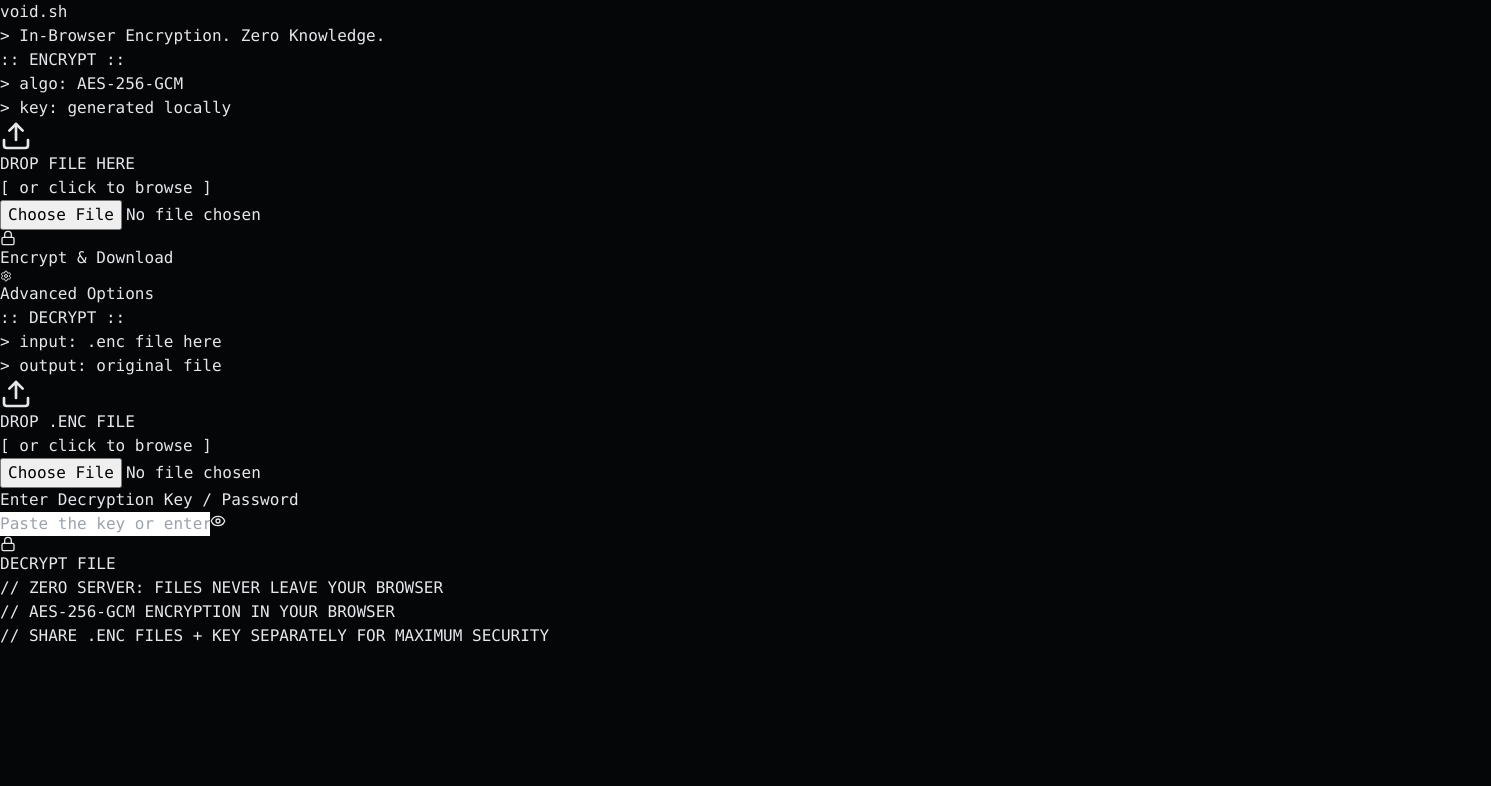
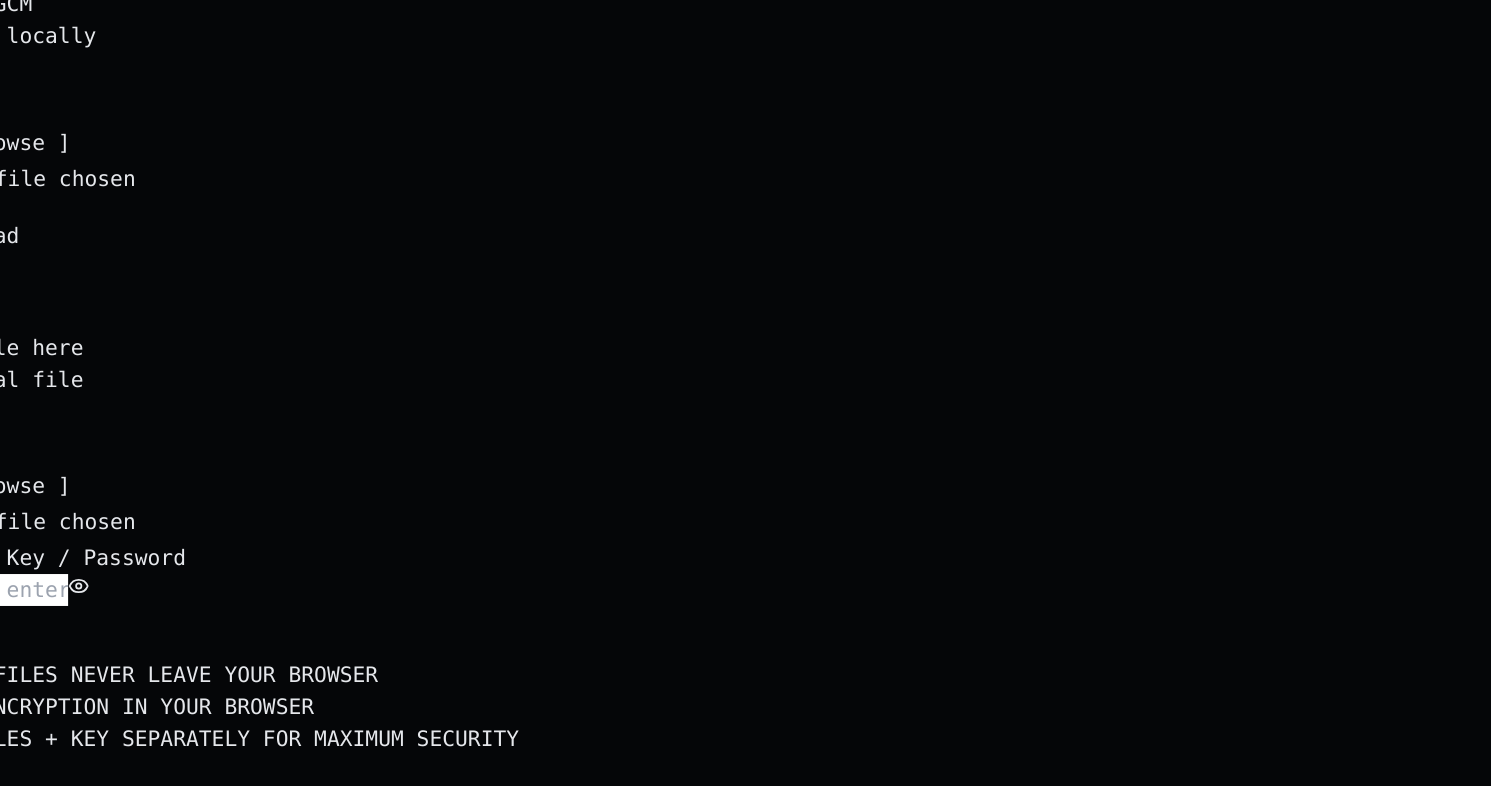
Before and after one commit to P4v3r/void-sh, a React (Vite) app: page / in a window 1280 px wide. Shown: the top 786 px of the page, 1491 px wide, since content can reach past the window. Built offline with nearby package versions, Linux system fonts and the light colour scheme.

Commit message:
Scale UI up by 33% using transform scale

```diff
--- a/src/App.tsx
+++ b/src/App.tsx
@@ -284,8 +284,8 @@ function App() {
   };
 
   return (
-    <div className="min-h-screen bg-[#050b10] text-[15px] text-emerald-100 flex items-center justify-center font-mono overflow-hidden">
-      <div className="w-full max-w-6xl px-6 py-6 transform origin-top">
+    <div className="min-h-screen bg-[#050b10] text-[15px] text-emerald-100 flex items-center justify-center font-mono overflow-auto">
+      <div className="w-full max-w-6xl px-6 py-6" style={{ transform: 'scale(1.33)', transformOrigin: 'center center' }}>
 
         {/* HEADER */}
         <header className="mb-6">
```
